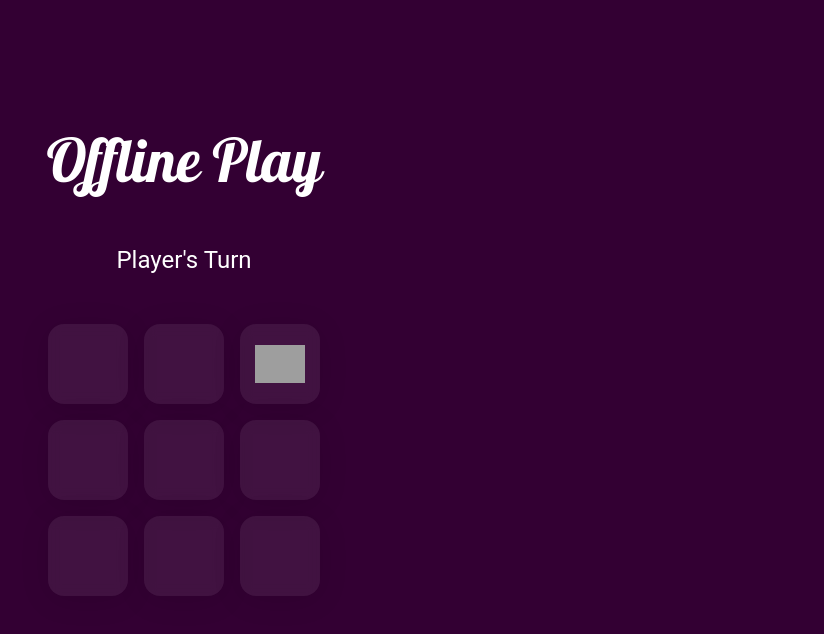
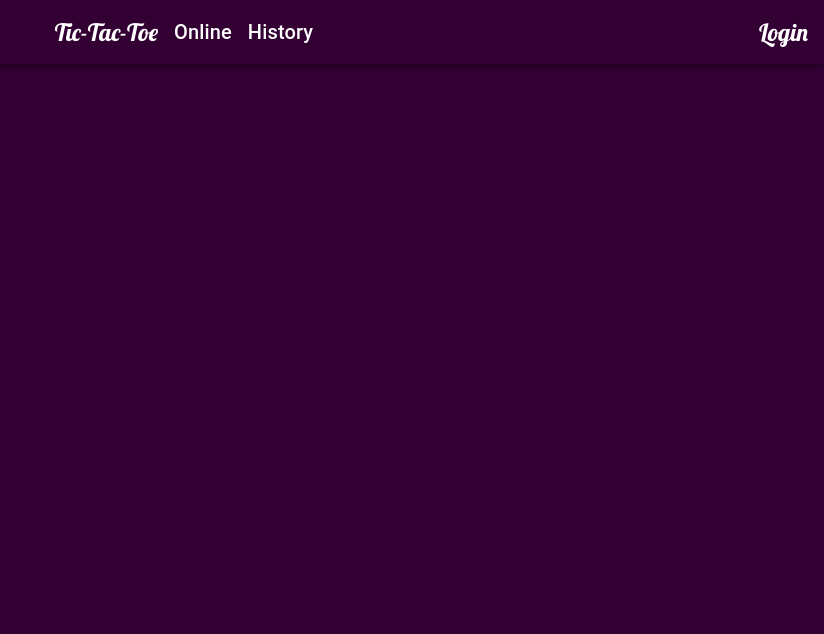
Before and after one commit to DasnaCompany/tiktaktoe, a React (Create React App) app: page /online in a window 1280 px wide. Shown: the top 634 px of the page, without its empty margins (456-1280 px from the left). Built offline with nearby package versions, Linux system fonts and the light colour scheme; grey boxes are pictures that could not be loaded.

Commit message:
add router

```diff
--- a/package.json
+++ b/package.json
@@ -14,6 +14,7 @@
     "react": "^18.2.0",
     "react-dom": "^18.2.0",
     "react-redux": "^8.0.2",
+    "react-router-dom": "6",
     "react-scripts": "5.0.1",
     "web-vitals": "^2.1.0"
   },
--- a/src/App.js
+++ b/src/App.js
@@ -1,5 +1,8 @@
 // ** User Components
 import OfflinePlay from "./components/OfflinePlay";
+import TopNav from "./components/TopNav";
+import { BrowserRouter, Routes, Route, Outlet } from "react-router-dom";
+
 // ** Style Imports
 import "./App.css";
 
@@ -7,7 +10,24 @@ import "./App.css";
 function App() {
   return (
     <div className="App">
-      <OfflinePlay />
+      <BrowserRouter>
+        <Routes>
+          <Route
+            path="/"
+            element={
+              <>
+                <TopNav />
+                <Outlet />
+              </>
+            }
+          >
+            <Route index element={<OfflinePlay />} />
+            <Route path="/online" element={<></>} />
+            <Route path="/history" element={<></>} />
+            <Route path="/login" element={<></>} />
+          </Route>
+        </Routes>
+      </BrowserRouter>
     </div>
   );
 }
--- a/src/components/TopNav.jsx
+++ b/src/components/TopNav.jsx
@@ -1,6 +1,6 @@
 import { AppBar, Toolbar, Typography, Box } from "@mui/material";
 import { Menu } from "@mui/icons-material";
-
+import { Link } from "react-router-dom";
 const TopNav = () => {
   return (
     <AppBar color="transparent">
@@ -20,21 +20,33 @@ const TopNav = () => {
         </Box>
 
         <Typography variant="h5" fontFamily={"Lobster"} color={"#ffffff"}>
-          Tic-Tac-Toe
+          <Link style={{ textDecoration: "none", color: "inherit" }} to={"/"}>
+            Tic-Tac-Toe
+          </Link>
         </Typography>
         <Typography
           variant="h6"
           color={"#ffffff"}
           display={{ md: "block", xs: "none" }}
         >
-          Online
+          <Link
+            style={{ textDecoration: "none", color: "inherit" }}
+            to={"/online"}
+          >
+            Online
+          </Link>
         </Typography>
         <Typography
           variant="h6"
           color={"#ffffff"}
           display={{ md: "block", xs: "none" }}
         >
-          History
+          <Link
+            style={{ textDecoration: "none", color: "inherit" }}
+            to={"/history"}
+          >
+            History
+          </Link>
         </Typography>
         <Typography
           variant="h5"
@@ -43,7 +55,12 @@ const TopNav = () => {
           right={"1rem"}
           fontFamily={"Lobster"}
         >
-          Login
+          <Link
+            style={{ textDecoration: "none", color: "inherit" }}
+            to={"/login"}
+          >
+            Login
+          </Link>
         </Typography>
       </Toolbar>
     </AppBar>
```
Also changed, not shown: 1 other file (tests, documents, lock files or other folders).
